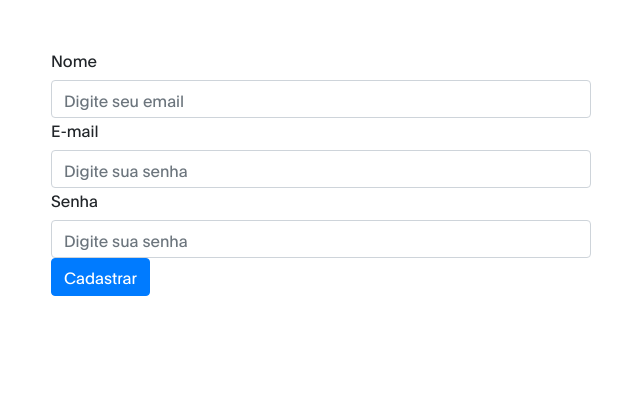
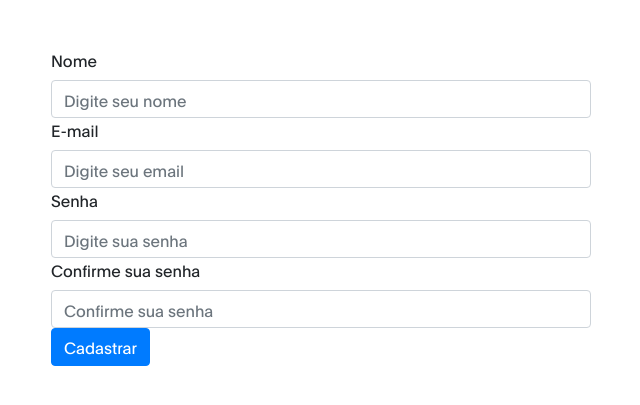
Before and after one commit to ViviFerreira/Tribos, a PHP site: page /paginas/cadastro.php in a window 1280 px wide. Shown: the top 405 px of the page, without its empty margins (34-674 px from the left). Run offline with PHP 8.4, Linux system fonts and the light colour scheme.

Commit message:
Cadastro e login de usuário

```diff
--- /dev/null
+++ b/classes/usuario.php
@@ -0,0 +1,57 @@
+<?php
+
+Class Usuario {
+    private $pdo;
+    public $msgErro = "";
+    public function conectar($name, $host, $user, $pass){
+        global $pdo;
+        global $msgErro;
+        try {
+            $pdo = new PDO("mysql:dbname=".$name.";host=".$host,$user,$pass);
+        } catch (PDOException $e) {
+            $msgErro = $e->getMessage();
+        }
+    }
+
+    public function cadastrar($nome, $email, $senha){
+        global $pdo;
+        // Verificar se e-mail já existe
+        $sql = $pdo->prepare(
+            "SELECT idUsuario FROM usuario WHERE emailUsuario = :e");
+        $sql->bindValue(":e", $email);
+        $sql->execute();
+        if($sql->rowCount() > 0){
+            return false;
+        }
+        else{
+        // Caso não, Cadastrar
+            $sql = $pdo->prepare("INSERT INTO usuario VALUES (DEFAULT, :n, :e, :s)");
+            $sql->bindValue(":n", $nome);
+            $sql->bindValue(":e", $email);
+            $sql->bindValue(":s", md5($senha));
+            $sql->execute();
+            return true;
+        }
+    }
+
+    public function logar($email, $senha){
+        global $pdo;
+        $sql = $pdo->prepare(
+            "SELECT idUsuario FROM usuario WHERE emailUsuario = :e AND senhaUsuario = :s");
+        $sql->bindValue(":e", $email);
+        $sql->bindValue(":s", md5($senha));
+        $sql->execute();
+        if($sql->rowCount() > 0){
+        // Está cadastrada
+            $dado = $sql->fetch(PDO::FETCH_ASSOC);
+        // Cria sessão
+            session_start();
+            $_SESSION['idUsuario'] = $dado['idUsuario'];
+            return true; //Logado com sucesso
+        }else{
+        // Não está cadastrada
+            return false;
+        }
+
+    }
+}
--- a/index.php
+++ b/index.php
@@ -32,10 +32,10 @@
                             <a class="nav-link" href="#">Sobre nós</a>
                         </li>
                         <li class="nav-item">
-                            <a class="nav-link" href="#">Explore</a>
+                            <a class="nav-link" href="paginas/explorar.php">Explore</a>
                         </li>
                         <li class="nav-item">
-                            <a class="nav-link" href="#">Entre</a>
+                            <a class="nav-link" href="paginas/login.php">Entre</a>
                         </li>
                         <li class="nav-item">
                             <a class="nav-link" href="paginas/cadastro.php">Cadastre-se</a>
--- a/paginas/cadastro.php
+++ b/paginas/cadastro.php
@@ -1,30 +1,37 @@
 <?php
   require_once( 'headPadrao.php' );
+  require_once( 'processCad.php' );
 ?>
 <body>
-  <form method="get" class="mt-5">
-    <div class="container">
+<div class="container">
+  <form method="post" class="mt-5">
       <div class="row">
         <div class="col-md-6">
           <label for="inputNome">Nome</label>
-          <input type="email" class="form-control" id="inputImail" name="nome"
-            placeholder="Digite seu email">
+          <input type="text" class="form-control" id="inputImail" name="nome"
+            placeholder="Digite seu nome" maxlength="30" required>
         </div>
       </div>
       <div class="row">
         <div class="col-md-6">
           <label for="inputEmail">E-mail</label>
-          <input type="password" class="form-control" id="inputEmail" name="email" placeholder="Digite sua senha">
+          <input type="email" class="form-control" id="inputEmail" name="email" placeholder="Digite seu email" maxlength="45" required>
         </div>
       </div>
       <div class="row">
         <div class="col-md-6">
           <label for="inputSenha">Senha</label>
-          <input type="password" class="form-control" id="inputSenha" name="senha" placeholder="Digite sua senha">
+          <input type="password" class="form-control" id="inputSenha" name="senha" placeholder="Digite sua senha" maxlength="16" required>
         </div>
       </div>
-      <button type="submit" class="btn btn-primary">Cadastrar</button>
-    </div>
-  </form>
+        <div class="row">
+          <div class="col-md-6">
+            <label for="inputSenhaConfirme">Confirme sua senha</label>
+            <input type="password" class="form-control" id="inputSenhaConfirme" name="senhaConf" placeholder="Confirme sua senha" required>
+          </div>
+        </div>
+        <input type="submit" value="Cadastrar" class="btn btn-primary">
+    </form>
+  </div>
 </body>
 </html>
--- a/paginas/headPadrao.php
+++ b/paginas/headPadrao.php
@@ -8,9 +8,6 @@
     <link rel="stylesheet" href="../css/font-awesome.min.css">
     <link rel="stylesheet" href="../css/aos.css">
     <link rel="stylesheet" href="../css/style_home.css">
-
+    <link  rel = "icon"  type = "image/png"size = "32x32"  href = "../img/icon-180x180.png">
     <title>Tribos | Conecte-se</title>
 </head>
-<!-- <?php
-    require_once('navBar.php');
-?> -->
--- /dev/null
+++ b/paginas/processCad.php
@@ -0,0 +1,30 @@
+<?php
+//Verificar se clicou no botão
+require_once('../classes/usuario.php');
+$u = new Usuario;
+if(isset($_POST['nome'])){
+    $nome = addslashes($_POST['nome']);
+    $email = addslashes($_POST['email']);
+    $senha = addslashes($_POST['senha']);
+    $senhaConf = addslashes($_POST['senhaConf']);
+
+    //Verificar se está preenchido
+    if(!empty($nome) && !empty($email) && !empty($senha) && !empty($senhaConf)){
+        $u->conectar('dbTribos', 'localhost', "root", "");
+        if($u->msgErro ==  ""){
+             if($senha == $senhaConf){
+                 if($u->cadastrar($nome, $email, $senha)){
+                    echo "Cadastrado com sucesso! Acesse para entrar.";
+                 }else{
+                     echo "Email já cadastrado";
+                 }
+             }else{
+                 echo "Senha e Confirmar senha não correspondem!";
+             }
+        }else{
+            echo "Erro: ".$u->msgErro;
+        }
+    }else{
+        echo "Preencha todos os campos!";
+    }
+}
--- /dev/null
+++ b/paginas/sair.php
@@ -0,0 +1,5 @@
+<?php
+session_start();
+unset($_SESSION['idUsuario']);
+header("Location: ../index.php");
+?>
```
Also changed, not shown: class/user.php (deleted, +0 -10 lines), paginas/explorar.php (+7 -1 lines), paginas/login.php (+19 -0 lines), paginas/processLog.php (added, +24 -0 lines), css/style_login.css (added), img/icon-180x180.png (added), img/logoTribosComFundo.png (added), img/logoTribosSemFundo.png (added).
